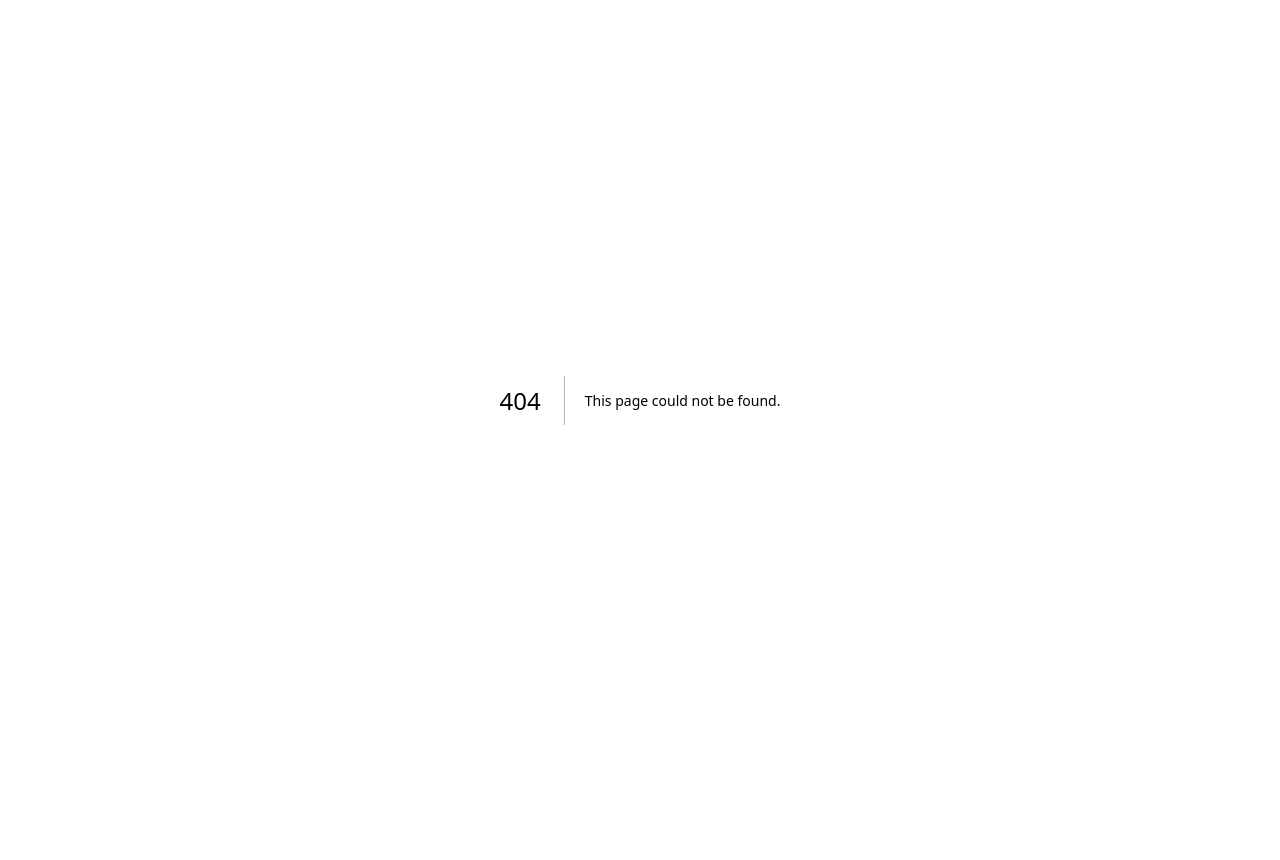
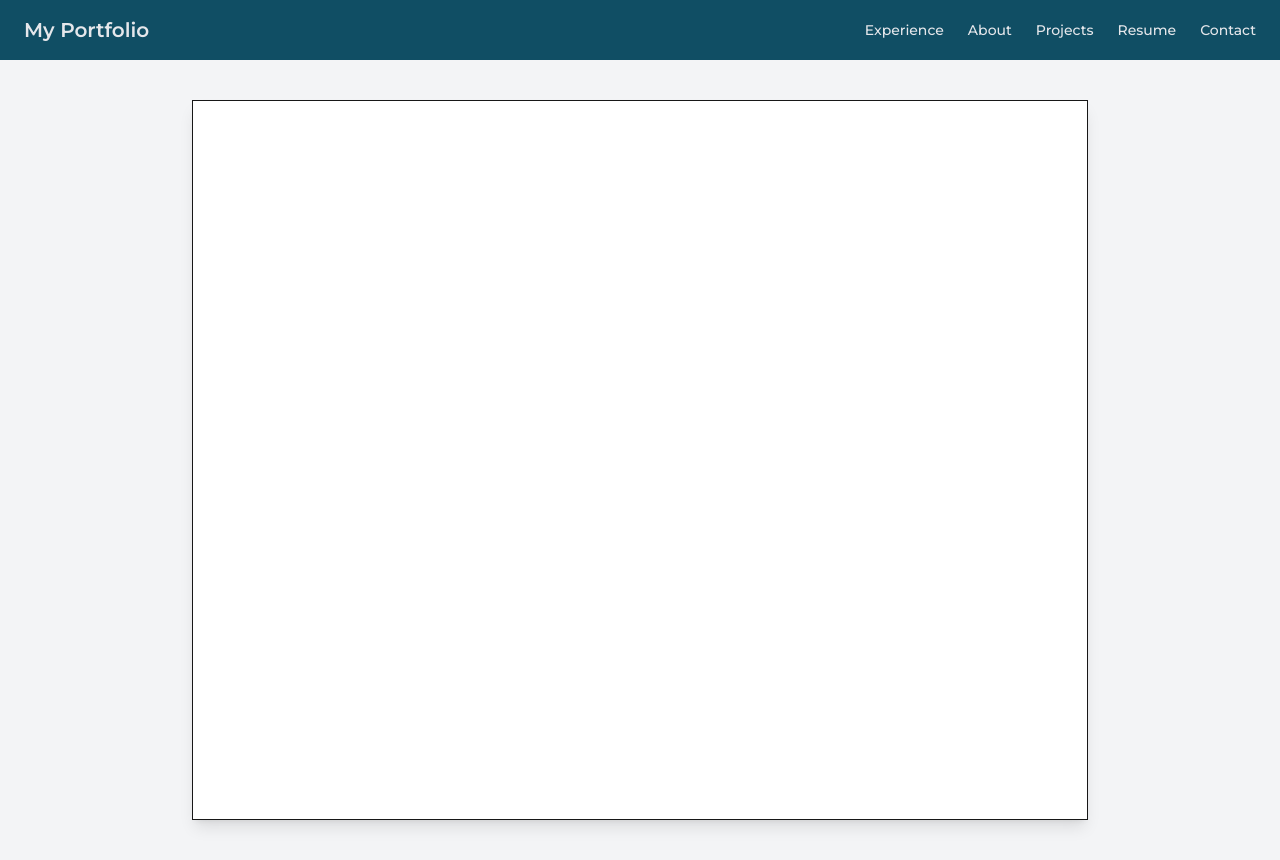
Before and after one commit to teolivan/portfolio-website, a Next.js app in the folder portfolio-website/: page /resume in a window 1280 px wide. Before the commit this address had no page. Before the commit the page ends 800 px from the top, so only its background shows below. Built offline with nearby package versions, Linux system fonts and the light colour scheme.

Commit message:
add resume page

```diff
--- /dev/null
+++ b/portfolio-website/src/app/components/ExperienceComponent.tsx
@@ -0,0 +1,13 @@
+'use client';
+import React from 'react';
+
+const ExperienceComponent = () => {
+    return (
+            <div className='w-20 bg-blue-200'>
+
+
+            </div>
+    );
+};
+
+export default ExperienceComponent;
--- a/portfolio-website/src/app/components/Navbar.tsx
+++ b/portfolio-website/src/app/components/Navbar.tsx
@@ -11,13 +11,16 @@ const Navbar = () => {
         </Link>
         <ul className="flex gap-6 text-sm font-medium text-gray-200 ">
           <li>
-            <Link href="/" className='transition-all duration-300 ease-in-out transform hover:scale-105 hover:text-white'>Home</Link>
+            <Link href="/" className='transition-all duration-300 ease-in-out transform hover:scale-105 hover:text-white'>Experience</Link>
           </li>
           <li>
             <Link href="/about" className='transition-all duration-300 ease-in-out transform hover:scale-105 hover:text-white'>About</Link>
           </li>
           <li>
             <Link href="/projects" className='transition-all duration-300 ease-in-out transform hover:scale-105 hover:text-white'>Projects</Link>
+          </li>
+          <li>
+            <Link href="/resume" className='transition-all duration-300 ease-in-out transform hover:scale-105 hover:text-white'>Resume</Link>
           </li>
           <li>
             <Link href="/contact" className='transition-all duration-300 ease-in-out transform hover:scale-105 hover:text-white'>Contact</Link>
--- /dev/null
+++ b/portfolio-website/src/app/resume/page.tsx
@@ -0,0 +1,20 @@
+'use client';
+import React from 'react';
+import Navbar from '../components/Navbar';
+
+const ResumePage = () => {
+  return (
+    <div>
+    <Navbar/>
+    <div className="flex justify-center items-center min-h-screen bg-gray-100 p-4">
+      <iframe
+        src="resume.pdf"
+        className="w-full h-[90vh] max-w-4xl border shadow-lg"
+        title="Resume"
+      />
+    </div>
+    </div>
+  );
+};
+
+export default ResumePage;
```
Also changed, not shown: 1 other file (tests, documents, lock files or other folders).
